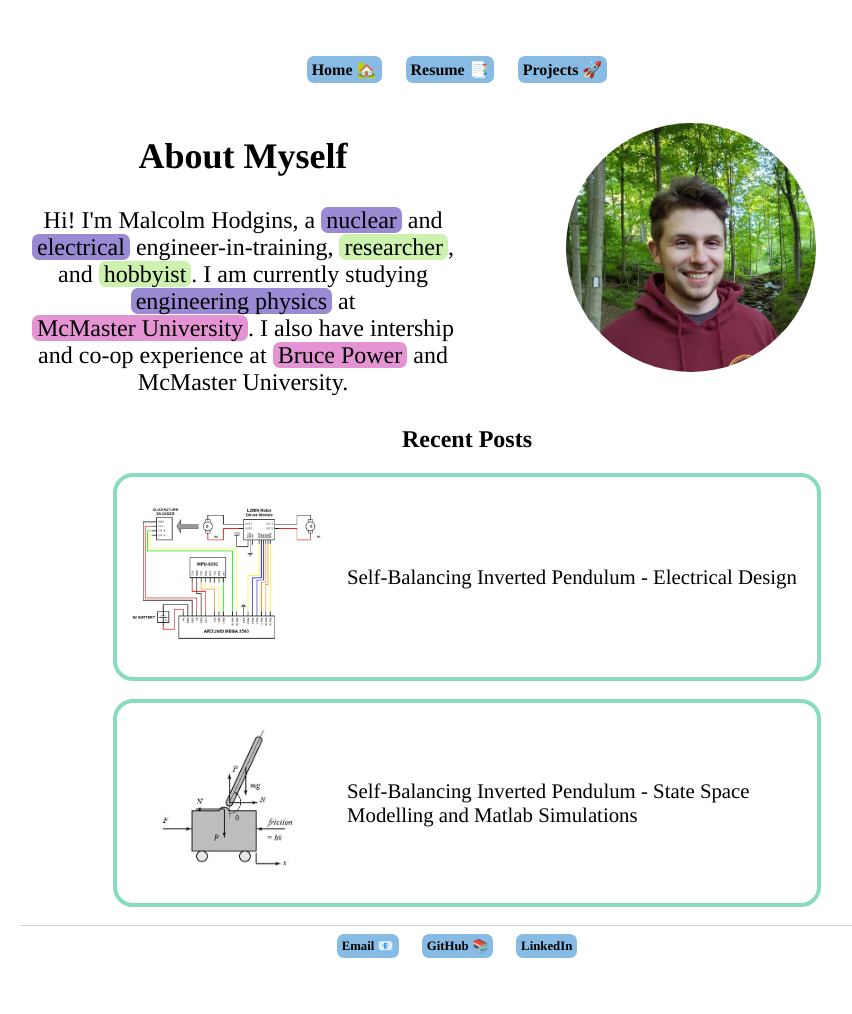
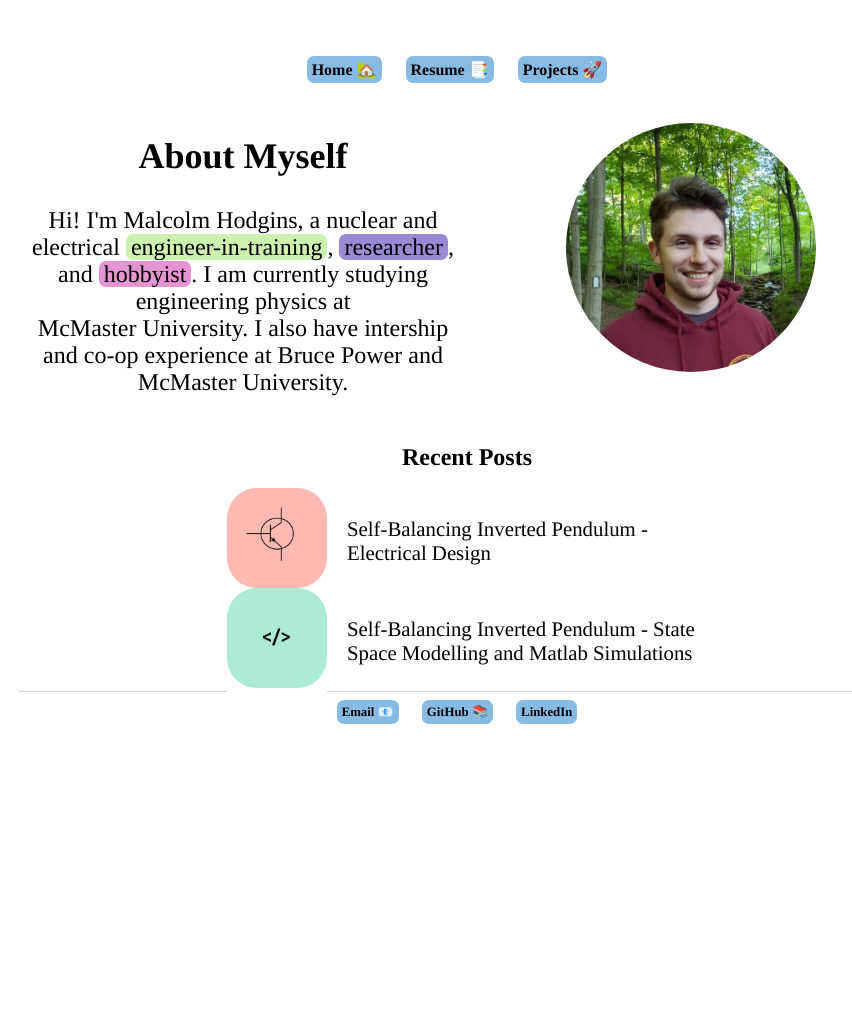
Before and after one commit to MalcolmHodgins/MalcolmHodgins.github.io, a Jekyll site: the page built from index.html, in a window 1280 px wide. Shown: the whole page, without its empty margins (173-1025 px from the left). Built offline with Jekyll 4.4.1, drawn with Linux system fonts in a browser that asks for light colours; after the commit the page ends 900 px from its top, so only the background shows below that.

Commit message:
styling changes

```diff
--- a/css/main.css
+++ b/css/main.css
@@ -45,13 +45,13 @@ nav ul li, footer ul li {
   display: flex;
   flex-wrap: nowrap;
   flex-direction: row;
-  border: 4px solid #87DCC0;
+  /*border: 4px solid #87DCC0;*/
   border-radius: 20px;
   align-items: center;
-  max-width: 700px;
+  max-width: 500px;
   margin-left: auto;
   margin-right: auto;
-  height: 200px;
+  height: 100px;
 }
 
 .flex-container-home-post-list > div {
@@ -63,7 +63,7 @@ nav ul li, footer ul li {
 }
 
 .flex-container-home-post-list > div > img {
-  max-width: 200px;
+  max-width: 100px;
   height: auto;
   border-radius: 30px;
 }
@@ -82,19 +82,19 @@ a:hover {
   padding: 0 5px; /*top/bottom left/right*/
 }
 
-.button_field {
+.button_researcher {
   border-radius: 7px;
   background-color: #998AD3;
   padding: 0 5px; /*top/bottom left/right*/
 }
 
-.button_job {
+.button_EIT {
   border-radius: 7px;
   background-color: #CDF1AF;
   padding: 0 5px; /*top/bottom left/right*/
 }
 
-.button_place {
+.button_hobbyist {
   border-radius: 7px;
   background-color: #E494D3;
   padding: 0 5px; /*top/bottom left/right*/
--- a/index.html
+++ b/index.html
@@ -5,12 +5,13 @@ title: Malcolm Hodgins, Engineering Student
 <div class="flex-container-home-intro">
 	<div>
 		<h2> About Myself </h2>
-		Hi! I'm Malcolm&nbsp;Hodgins, a <a href="nuclear-experience" class="button_field">nuclear</a> and <a href="electrical-experience" class="button_field">electrical</a> engineer-in-training, <a href="research-experience" class="button_job">researcher</a>, and <a href="hobbyist-experience" class="button_job">hobbyist</a>. I am currently studying <a href="https://en.wikipedia.org/wiki/Engineering_physics" class="button_field">engineering&nbsp;physics</a> at <a href="https://www.mcmaster.ca/" class="button_place">McMaster&nbsp;University</a>. I also have intership and co-op experience at <a href="https://www.brucepower.com/what-we-do/" class="button_place">Bruce&nbsp;Power</a> and McMaster University.
+		Hi! I'm Malcolm&nbsp;Hodgins, a nuclear and electrical <a href="engineering-experience" class="button_EIT">engineer-in-training</a>, <a href="research-experience" class="button_researcher">researcher</a>, and <a href="hobbyist-experience" class="button_hobbyist">hobbyist</a>. I am currently studying engineering&nbsp;physics at McMaster&nbsp;University. I also have intership and co-op experience at Bruce&nbsp;Power and McMaster University.
 	</div>
 	<div>
 		<img src="/images/home_page/profile.jpg">
 	</div>
 </div>
+<span><br></span>
 <h2 class="centered"> Recent Posts </h2>
 {% for post in site.posts %}
 	<div class="flex-container-home-post-list">
@@ -21,5 +22,5 @@ title: Malcolm Hodgins, Engineering Student
 			<a href="{{ post.url }}" title="{{ post.title }}">{{ post.title }}</a>
 		</div>
 	</div>
-	<span><br></span>
+	<!-- <span><br></span> -->
 {% endfor %}
```
Also changed, not shown: _posts/2020-08-04-SBIP Electrical.md (+1 -1 lines), _posts/2020-08-04-SBIP Modelling.md (+1 -1 lines), images/post_type_images/BJT.JPG (added), images/post_type_images/code.JPG (added), images/post_type_images/robotics.JPG (added).
